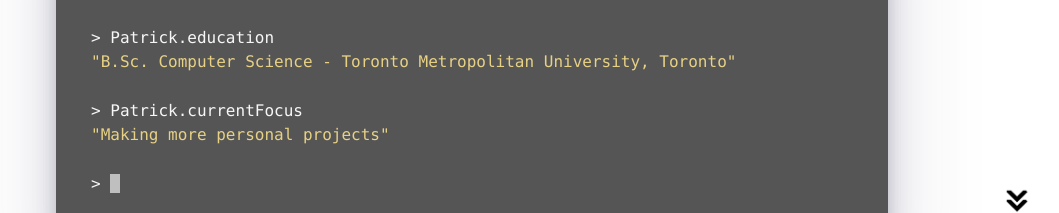
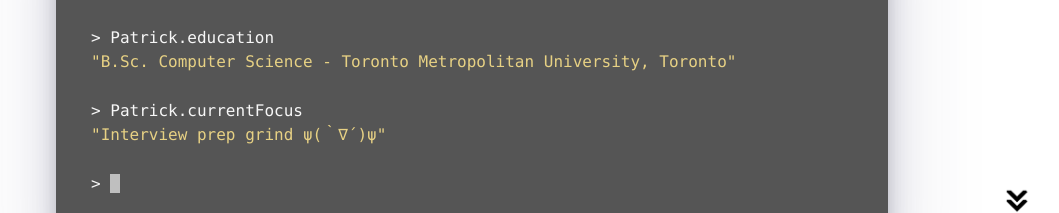
Before and after one commit to PatrickZ3/professionalPortfolio, a Next.js app: page / in a window 1280 px wide. Shown: the part 1087-1300 px from the top of the page, without its empty margins (168-1227 px from the left). Built offline with nearby package versions, Linux system fonts and the light colour scheme.

Commit message:
update about me

```diff
--- a/src/app/data/about-me.js
+++ b/src/app/data/about-me.js
@@ -15,6 +15,6 @@
     {
       input: 'Patrick.currentFocus',
       return:
-        '"Making more personal projects"',
+        '"Interview prep grind ψ(｀∇´)ψ"',
     },
   ];
```
Also changed, not shown: 1 other file (tests, documents, lock files or other folders).
